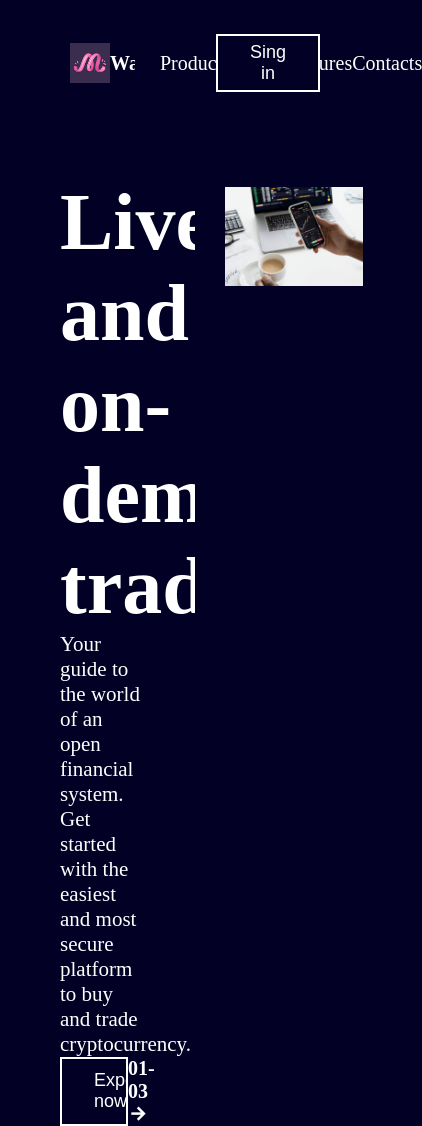
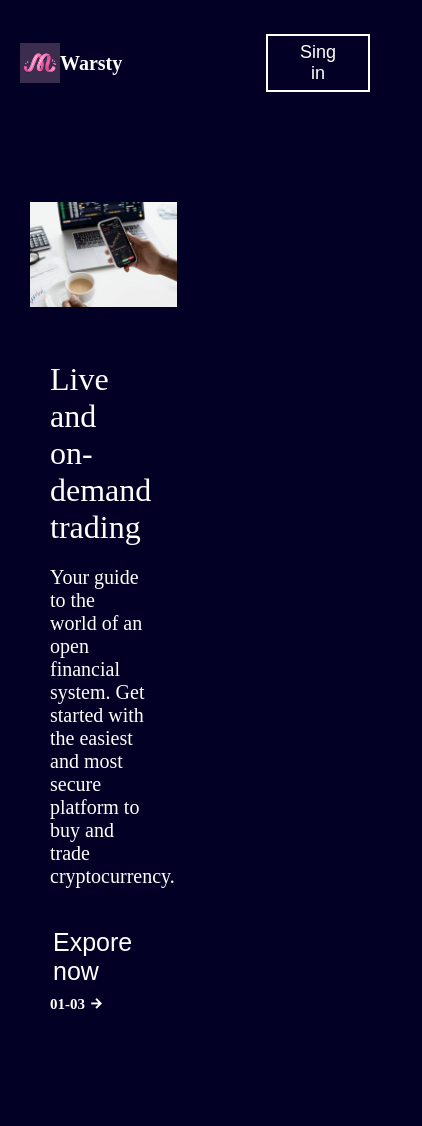
Before and after one commit to vijayrathore7470/Trading-UI, a plain HTML site: page index.html in a window 390 px wide. Shown: the whole page, 422 px wide, since content can reach past the window. After the commit the page ends 1063 px from the top, so only its background shows below. Drawn offline with nearby package versions, Linux system fonts and the light colour scheme.

Commit message:
Update style.css

```diff
--- a/style.css
+++ b/style.css
@@ -93,3 +93,43 @@ ul li{
    width: 90%;
    padding-left:20px ;
 }
+@media (max-width: 768px){
+    nav{
+        padding: 20px;
+    }
+    .menu-sec ul{
+        display: none;
+    }
+        .home {
+        padding: 0px;
+        padding-top: 15px;
+        height: auto;
+        flex-direction: column-reverse;
+     }
+     .text-sec h1{
+        display: block;
+        font-size: 32px;
+        font-weight: 400;
+     }
+     .text-sec p{
+     margin-top: 20px;
+    font-size: 20px;
+    padding-bottom: 30px;
+     }
+     .last-sec{
+        flex-direction: column;
+     }
+     .last-sec button{
+        font-size: 25px;
+        padding: 10px 3px;
+        border: none;
+     }
+}
+@media (max-width: 400px){
+    .last-sec button{
+        font-size:25px ;
+    }
+    .last-sec span{
+        font-size: 15px;
+    }
+}
```
